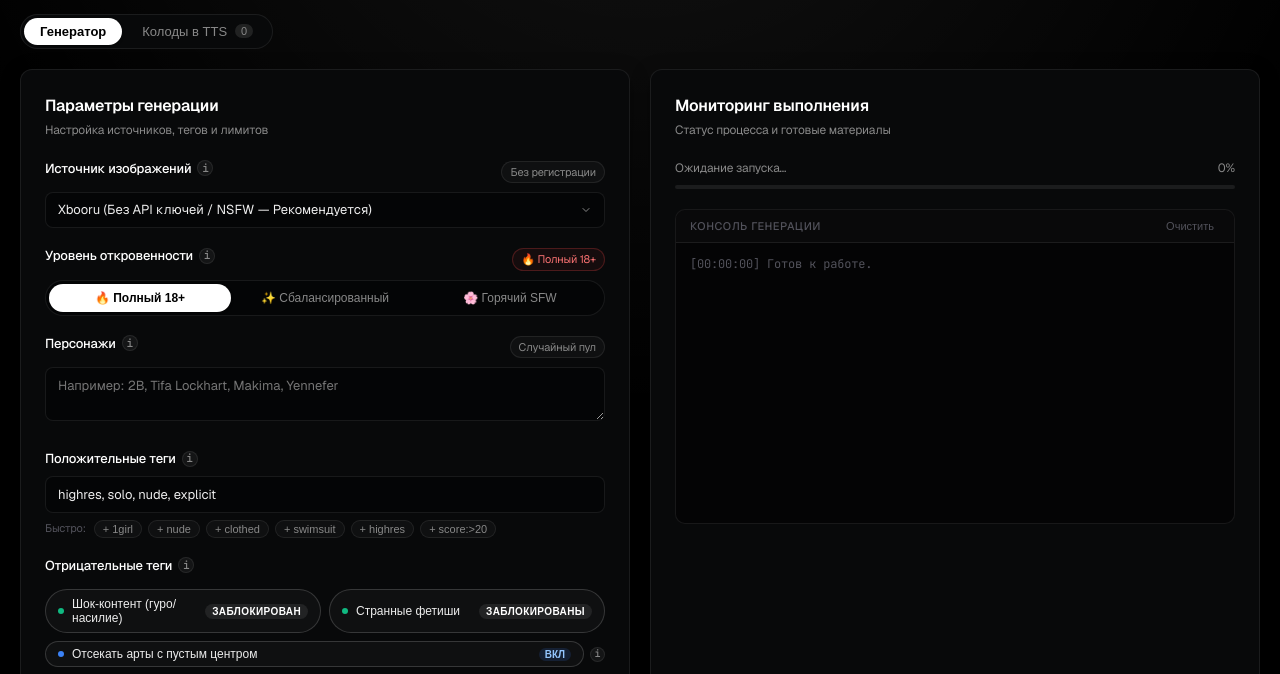
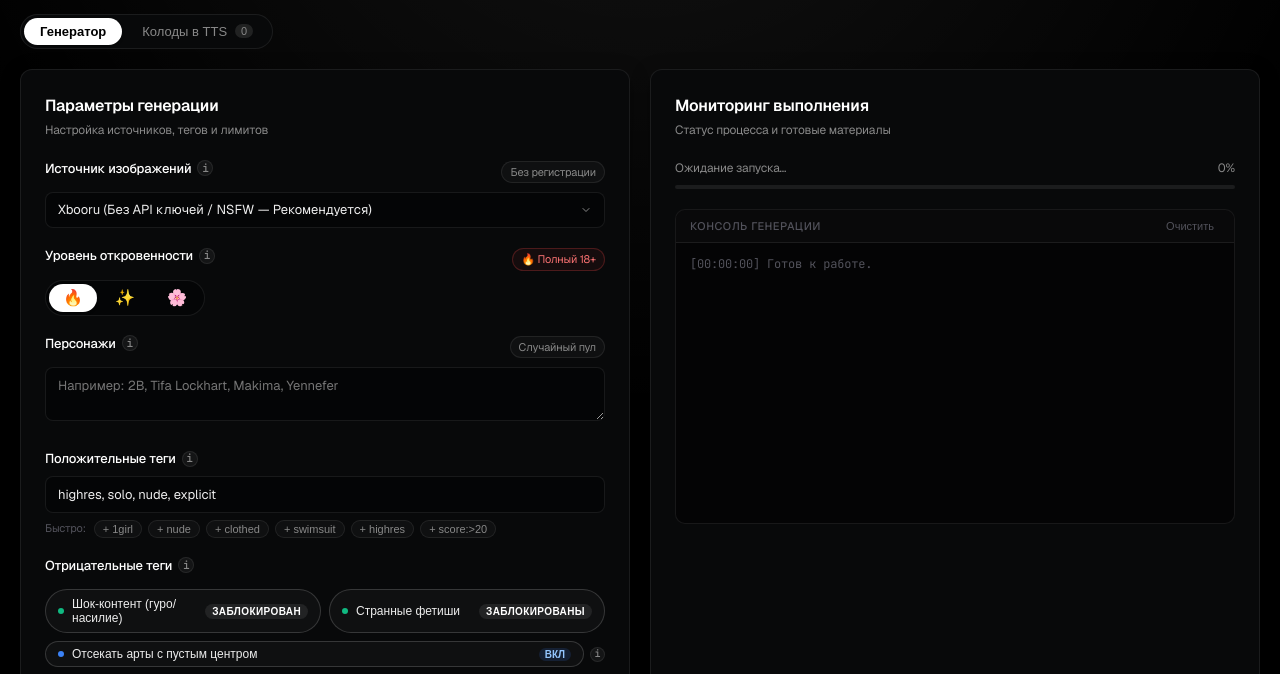
Before and after one commit to Niffrai/TableTopeCard34, a plain HTML site: page static/index.html in a window 1280 px wide. Shown: the part 103-777 px from the top of the page. Drawn offline with nearby package versions, Linux system fonts and the light colour scheme; no server answers.

Commit message:
Leave only emojis in mode buttons; Add explicit exclusion tags to negative tags on light mode switch

```diff
--- a/static/app.js
+++ b/static/app.js
@@ -325,7 +325,7 @@ document.addEventListener("DOMContentLoaded", () => {
         contentModeBadge.className = "badge-subtle badge-mode-light";
         if (updateInputs) {
           posTagsInput.value = "highres, solo, -rating:explicit";
-          negTagsInput.value = "comic, bad_anatomy, lowres, 3d, text";
+          negTagsInput.value = "comic, bad_anatomy, lowres, 3d, text, nude, sex, nipples, penetration, topless, bottomless";
         }
       } else {
         contentModeBadge.textContent = "✨ Сбалансированный";
--- a/static/index.html
+++ b/static/index.html
@@ -109,14 +109,14 @@
                 <span id="content-mode-badge" class="badge-subtle badge-mode-explicit">🔥 Полный 18+</span>
               </div>
               <div class="content-mode-segmented">
-                <button type="button" class="mode-btn active" data-mode="explicit">
-                  🔥 Полный 18+
+                <button type="button" class="mode-btn active" data-mode="explicit" title="🔥 Полный 18+">
+                  🔥
                 </button>
-                <button type="button" class="mode-btn" data-mode="balanced">
-                  ✨ Сбалансированный
+                <button type="button" class="mode-btn" data-mode="balanced" title="✨ Сбалансированный">
+                  ✨
                 </button>
-                <button type="button" class="mode-btn" data-mode="light">
-                  🌸 Горячий SFW
+                <button type="button" class="mode-btn" data-mode="light" title="🌸 Горячий SFW">
+                  🌸
                 </button>
               </div>
             </div>
--- a/static/style.css
+++ b/static/style.css
@@ -438,36 +438,39 @@ select {
    ========================================================================== */
 
 .content-mode-segmented {
-  display: flex;
+  display: inline-flex;
   background: var(--bg-input);
   border: 1px solid var(--border-subtle);
   border-radius: var(--radius-pill);
   padding: 3px;
-  gap: 3px;
+  gap: 4px;
 }
 
 .mode-btn {
-  flex: 1;
+  display: inline-flex;
+  align-items: center;
+  justify-content: center;
+  min-width: 46px;
   background: transparent;
   border: none;
   border-radius: var(--radius-pill);
   color: var(--text-muted);
-  font-size: 12px;
-  font-weight: 500;
-  padding: 7px 12px;
+  font-size: 16px;
+  line-height: 1;
+  padding: 6px 14px;
   cursor: pointer;
   transition: all 0.18s ease;
-  text-align: center;
+  user-select: none;
 }
 
 .mode-btn:hover {
-  color: var(--text-main);
+  background: rgba(255, 255, 255, 0.06);
+  transform: translateY(-1px);
 }
 
 .mode-btn.active {
   background: var(--accent-white);
   color: var(--accent-black);
-  font-weight: 600;
   box-shadow: 0 1px 3px rgba(0, 0, 0, 0.4);
 }
 
@@ -1612,11 +1615,13 @@ body.theme-frutiger-aero .content-mode-segmented {
   background: rgba(255, 255, 255, 0.45);
   border: 1px solid rgba(160, 210, 245, 0.85);
   box-shadow: inset 0 1px 3px rgba(0, 30, 70, 0.1);
+  display: inline-flex;
 }
 
 body.theme-frutiger-aero .mode-btn {
+  font-size: 16px;
+  min-width: 46px;
   color: #0e4b75;
-  font-weight: 600;
 }
 
 body.theme-frutiger-aero .mode-btn.active {
```
